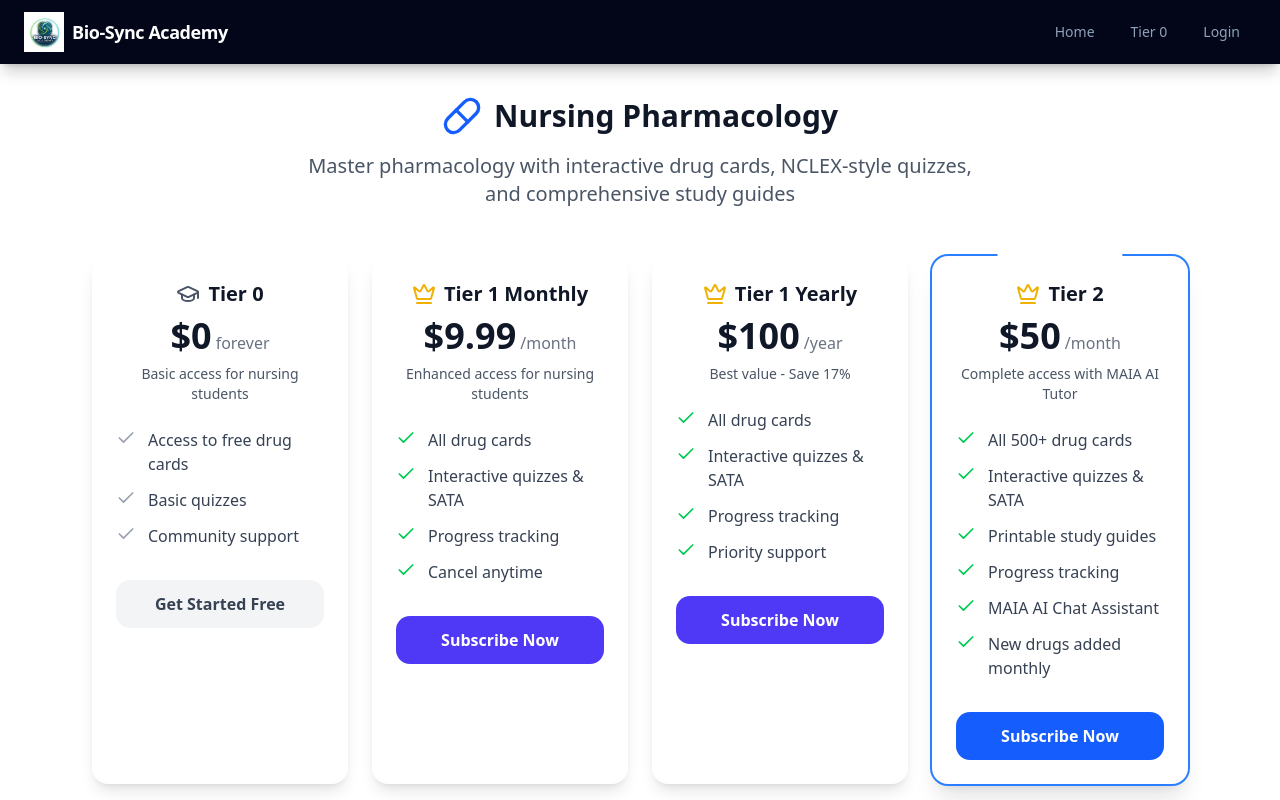
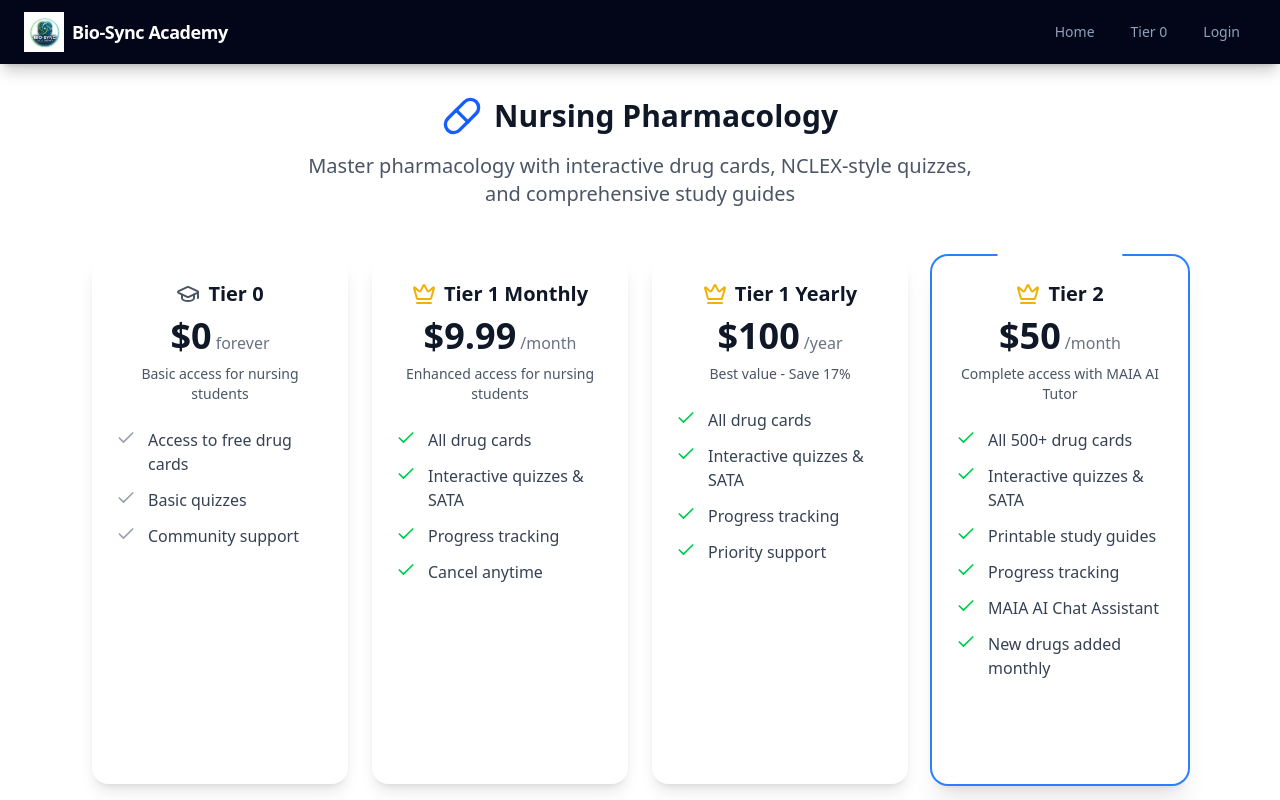
Before and after one commit to lewyman/End-game, a React (Vite) app in the folder frontend/: page /pricing in a window 1280 px wide. Shown: the top 800 px of the page. Built offline with nearby package versions, Linux system fonts and the light colour scheme.

Commit message:
Revert "Update pricing page to 6-tier structure matching academy site"
This reverts commit c87d1a242ae5d3d9bcf2c5d241cbd65f95007812.

```diff
--- a/frontend/src/pages/Pricing.tsx
+++ b/frontend/src/pages/Pricing.tsx
@@ -211,10 +211,10 @@ export default function Pricing() {
                 disabled={loading === tier.priceId}
                 className={`w-full py-3 rounded-xl font-semibold transition-colors ${
                   tier.popular
-                    ? "bg-blue-600 text-white hover:bg-blue-700"
-                    : tier.name === "Tier 0"
-                    ? "bg-gray-100 text-gray-700 hover:bg-gray-200"
-                    : "bg-indigo-600 text-white hover:bg-indigo-700"
+                    ? "bg-white text-white hover:bg-white"
+                    : tier.name === "Free"
+                    ? "bg-white text-gray-700 hover:bg-white"
+                    : "bg-white text-white hover:bg-white"
                 } ${loading === tier.priceId ? "opacity-50 cursor-not-allowed" : ""}`}
               >
                 {loading === tier.priceId ? (
@@ -222,7 +222,7 @@ export default function Pricing() {
                     <Loader2 className="w-5 h-5 animate-spin" />
                     Loading...
                   </span>
-                ) : tier.name === "Tier 0" ? (
+                ) : tier.name === "Free" ? (
                   "Get Started Free"
                 ) : (
                   "Subscribe Now"
```
